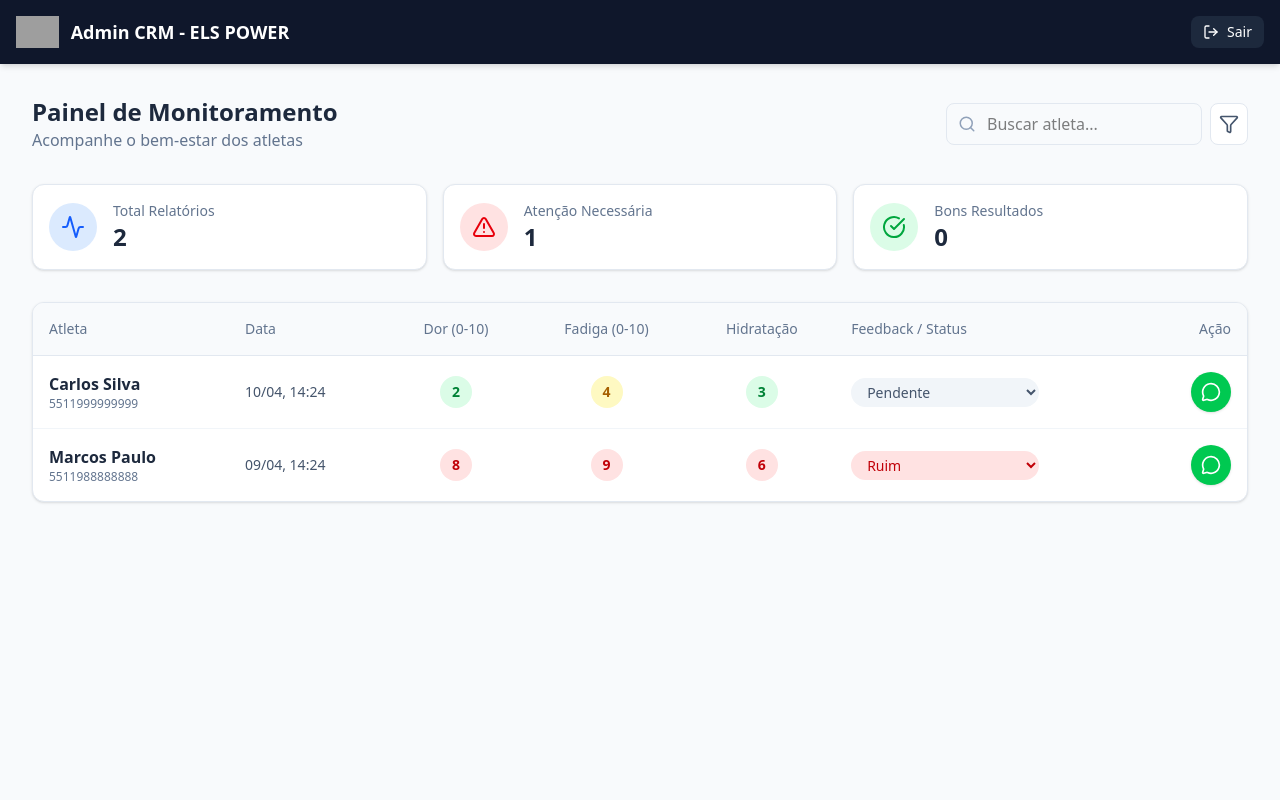
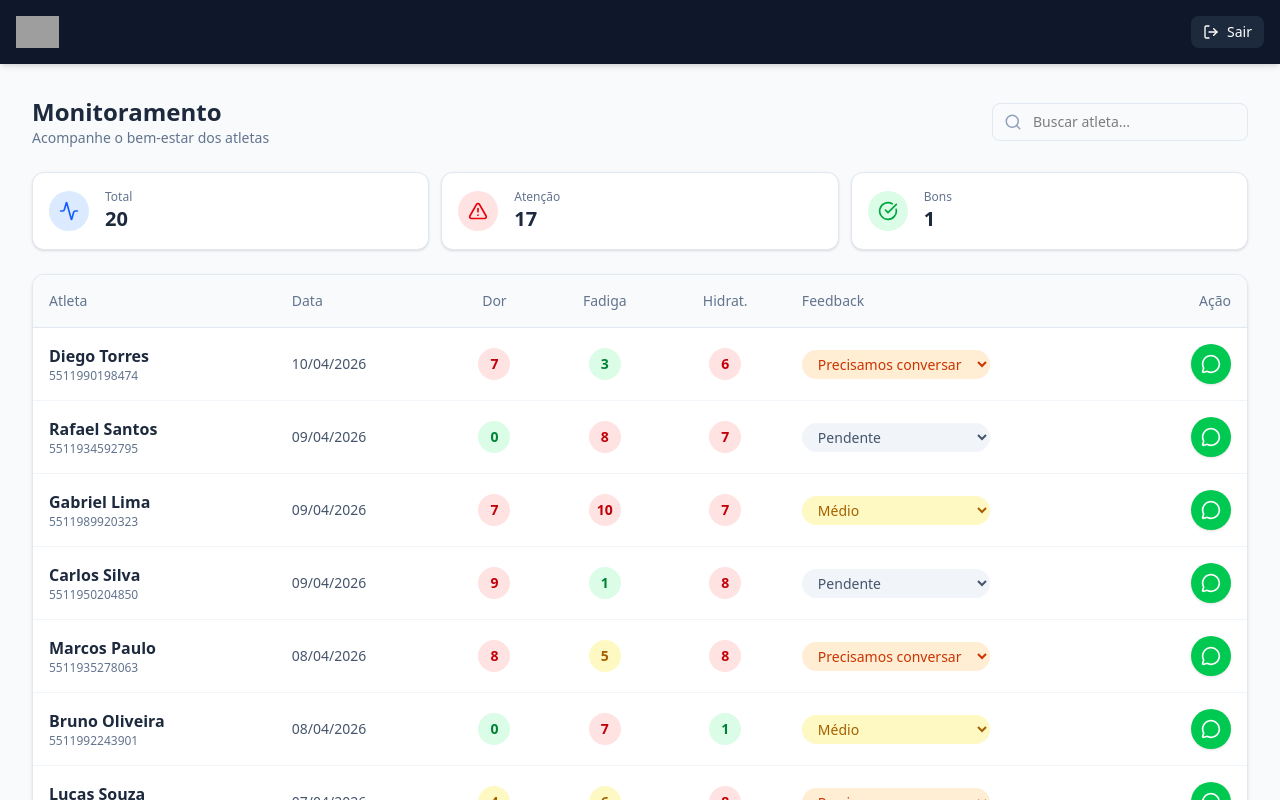
Before and after one commit to horikini/EmanoelSite, a React (Vite) app: page /admin in a window 1280 px wide. Shown: the top 800 px of the page. Built offline with nearby package versions, Linux system fonts and the light colour scheme; sample sign-in values are in the browser's storage; grey boxes are pictures that could not be loaded.

Commit message:
feat: Update app title, favicon, and landing page visuals
Refactors the landing page to include a dynamic speed lines visual effect and updates the application's title and favicon for better branding. Also, enhances the admin dashboard by generating more comprehensive mock data for initial loading.

```diff
--- a/src/pages/AdminDashboard.tsx
+++ b/src/pages/AdminDashboard.tsx
@@ -35,14 +35,21 @@ export default function AdminDashboard() {
 
     // Load mock data
     const saved = localStorage.getItem('els_records');
-    if (saved) {
+    if (saved && JSON.parse(saved).length >= 20) {
       setRecords(JSON.parse(saved));
     } else {
-      // Initial mock data if empty
-      const initial: Record[] = [
-        { id: 1, date: new Date().toISOString(), user: 'Carlos Silva', phone: '5511999999999', pain: 2, fatigue: 4, hydration: '3', status: 'Pendente' },
-        { id: 2, date: new Date(Date.now() - 86400000).toISOString(), user: 'Marcos Paulo', phone: '5511988888888', pain: 8, fatigue: 9, hydration: '6', status: 'Ruim' },
-      ];
+      // Generate 20 mock records
+      const names = ['Carlos Silva', 'Marcos Paulo', 'João Atleta', 'Lucas Souza', 'Gabriel Lima', 'Rafael Santos', 'Bruno Oliveira', 'Thiago Costa', 'Felipe Rocha', 'André Mendes', 'Mateus Alvez', 'Vitor Hugo', 'Daniel Cruz', 'Igor Ferreira', 'Gustavo Lima', 'Rodrigo Melo', 'Samuel Paz', 'Diego Torres', 'Renan Silva', 'Alexandre Pato'];
+      const initial: Record[] = names.map((name, index) => ({
+        id: index + 1,
+        date: new Date(Date.now() - Math.random() * 1000000000).toISOString(),
+        user: name,
+        phone: '55119' + Math.floor(10000000 + Math.random() * 90000000),
+        pain: Math.floor(Math.random() * 11),
+        fatigue: Math.floor(Math.random() * 11),
+        hydration: String(Math.floor(1 + Math.random() * 8)),
+        status: index % 5 === 0 ? 'Pendente' : STATUS_OPTIONS[Math.floor(Math.random() * STATUS_OPTIONS.length)].label
+      }));
       setRecords(initial);
       localStorage.setItem('els_records', JSON.stringify(initial));
     }
@@ -66,7 +73,7 @@ export default function AdminDashboard() {
 
   const filteredRecords = records.filter(r =>
     r.user.toLowerCase().includes(searchTerm.toLowerCase())
-  );
+  ).sort((a, b) => new Date(b.date).getTime() - new Date(a.date).getTime());
 
   return (
     <div className="min-h-screen bg-slate-50 font-sans">
@@ -74,35 +81,33 @@ export default function AdminDashboard() {
       <header className="bg-slate-900 text-white p-4 sticky top-0 z-20 shadow-md flex justify-between items-center">
         <div className="flex items-center gap-3">
           <img
-            src="/logo.png"
+            src="/logo.jpeg"
             alt="Logo"
             className="h-8 w-auto object-contain"
             onError={(e) => {
               const target = e.currentTarget;
-              if (target.src.endsWith('.png')) {
-                target.src = '/logo.jpg';
-              } else if (target.src.endsWith('.jpg')) {
-                target.src = '/logo.jpeg';
-              } else {
+              if (target.src.endsWith('.jpeg')) target.src = '/logo.jpg';
+              else if (target.src.endsWith('.jpg')) target.src = '/logo.png';
+              else {
                 target.style.display = 'none';
                 document.getElementById('fallback-admin-logo')!.style.display = 'flex';
               }
             }}
           />
-          <div id="fallback-admin-logo" className="hidden w-8 h-8 bg-orange-500 rounded-md items-center justify-center font-bold italic">EP</div>
-          <h1 className="font-bold text-lg hidden sm:block">Admin CRM - ELS POWER</h1>
+          <div id="fallback-admin-logo" className="hidden w-8 h-8 bg-orange-500 rounded-md items-center justify-center font-bold italic">⚽</div>
+          <h1 className="font-bold text-lg hidden xs:block">Admin CRM</h1>
         </div>
         <button onClick={handleLogout} className="flex items-center gap-2 px-3 py-1.5 bg-slate-800 rounded-lg text-sm hover:bg-slate-700 transition">
           <LogOut size={16} />
-          <span>Sair</span>
+          <span className="hidden sm:inline">Sair</span>
         </button>
       </header>
 
-      <main className="p-4 md:p-8 max-w-7xl mx-auto">
-        <div className="flex flex-col md:flex-row justify-between items-start md:items-center mb-8 gap-4">
+      <main className="p-3 md:p-8 max-w-7xl mx-auto">
+        <div className="flex flex-col md:flex-row justify-between items-start md:items-center mb-6 gap-4">
           <div>
-            <h2 className="text-2xl font-bold text-slate-800">Painel de Monitoramento</h2>
-            <p className="text-slate-500">Acompanhe o bem-estar dos atletas</p>
+            <h2 className="text-xl md:text-2xl font-bold text-slate-800">Monitoramento</h2>
+            <p className="text-slate-500 text-sm">Acompanhe o bem-estar dos atletas</p>
           </div>
 
           <div className="flex w-full md:w-auto gap-2">
@@ -113,61 +118,106 @@ export default function AdminDashboard() {
                 placeholder="Buscar atleta..."
                 value={searchTerm}
                 onChange={(e) => setSearchTerm(e.target.value)}
-                className="w-full pl-10 pr-4 py-2 rounded-lg border border-slate-200 focus:border-orange-500 focus:ring-1 focus:ring-orange-500 outline-none"
+                className="w-full pl-10 pr-4 py-2 rounded-lg border border-slate-200 focus:border-orange-500 focus:ring-1 focus:ring-orange-500 outline-none text-sm"
               />
             </div>
-            <button className="p-2 border border-slate-200 rounded-lg bg-white text-slate-600 hover:bg-slate-50">
-              <Filter size={20} />
-            </button>
           </div>
         </div>
 
-        <div className="grid grid-cols-1 md:grid-cols-3 gap-4 mb-8">
+        <div className="grid grid-cols-1 sm:grid-cols-3 gap-3 mb-6">
           <div className="bg-white p-4 rounded-xl border border-slate-200 shadow-sm flex items-center gap-4">
-            <div className="w-12 h-12 bg-blue-100 text-blue-600 rounded-full flex items-center justify-center">
-              <Activity size={24} />
+            <div className="w-10 h-10 bg-blue-100 text-blue-600 rounded-full flex items-center justify-center shrink-0">
+              <Activity size={20} />
             </div>
             <div>
-              <p className="text-sm text-slate-500 font-medium">Total Relatórios</p>
-              <p className="text-2xl font-bold text-slate-800">{records.length}</p>
+              <p className="text-xs text-slate-500 font-medium">Total</p>
+              <p className="text-xl font-bold text-slate-800">{records.length}</p>
             </div>
           </div>
           <div className="bg-white p-4 rounded-xl border border-slate-200 shadow-sm flex items-center gap-4">
-            <div className="w-12 h-12 bg-red-100 text-red-600 rounded-full flex items-center justify-center">
-              <AlertTriangle size={24} />
+            <div className="w-10 h-10 bg-red-100 text-red-600 rounded-full flex items-center justify-center shrink-0">
+              <AlertTriangle size={20} />
             </div>
             <div>
-              <p className="text-sm text-slate-500 font-medium">Atenção Necessária</p>
-              <p className="text-2xl font-bold text-slate-800">
+              <p className="text-xs text-slate-500 font-medium">Atenção</p>
+              <p className="text-xl font-bold text-slate-800">
                 {records.filter(r => r.pain >= 7 || r.fatigue >= 7 || parseInt(r.hydration) >= 6).length}
               </p>
             </div>
           </div>
           <div className="bg-white p-4 rounded-xl border border-slate-200 shadow-sm flex items-center gap-4">
-            <div className="w-12 h-12 bg-green-100 text-green-600 rounded-full flex items-center justify-center">
-              <CheckCircle size={24} />
+            <div className="w-10 h-10 bg-green-100 text-green-600 rounded-full flex items-center justify-center shrink-0">
+              <CheckCircle size={20} />
             </div>
             <div>
-              <p className="text-sm text-slate-500 font-medium">Bons Resultados</p>
-              <p className="text-2xl font-bold text-slate-800">
+              <p className="text-xs text-slate-500 font-medium">Bons</p>
+              <p className="text-xl font-bold text-slate-800">
                 {records.filter(r => r.status === 'Bom' || r.status === 'Continue assim').length}
               </p>
             </div>
           </div>
         </div>
 
-        {/* Desktop Table / Mobile Cards */}
-        <div className="bg-white rounded-xl shadow-sm border border-slate-200 overflow-hidden">
+        {/* Mobile View: Cards | Desktop View: Table */}
+        <div className="md:hidden space-y-3">
+          {filteredRecords.map((record) => (
+            <div key={record.id} className="bg-white p-4 rounded-xl border border-slate-200 shadow-sm space-y-3">
+              <div className="flex justify-between items-start">
+                <div>
+                  <p className="font-bold text-slate-800">{record.user}</p>
+                  <p className="text-xs text-slate-500">{new Date(record.date).toLocaleDateString('pt-BR')}</p>
+                </div>
+                <button
+                  onClick={() => openWhatsApp(record.phone, record.user)}
+                  className="w-8 h-8 bg-green-500 text-white rounded-full flex items-center justify-center"
+                >
+                  <MessageCircle size={16} />
+                </button>
+              </div>
+
+              <div className="flex gap-4 text-center">
+                <div className="flex-1">
+                  <p className="text-[10px] text-slate-400 uppercase font-bold">Dor</p>
+                  <p className={`font-bold ${record.pain >= 7 ? 'text-red-500' : 'text-slate-700'}`}>{record.pain}</p>
+                </div>
+                <div className="flex-1 border-x border-slate-100">
+                  <p className="text-[10px] text-slate-400 uppercase font-bold">Fadiga</p>
+                  <p className={`font-bold ${record.fatigue >= 7 ? 'text-red-500' : 'text-slate-700'}`}>{record.fatigue}</p>
+                </div>
+                <div className="flex-1">
+                  <p className="text-[10px] text-slate-400 uppercase font-bold">Hidrat.</p>
+                  <p className={`font-bold ${parseInt(record.hydration) >= 6 ? 'text-red-500' : 'text-slate-700'}`}>{record.hydration}</p>
+                </div>
+              </div>
+
+              <div className="pt-2">
+                <select
+                  value={record.status}
+                  onChange={(e) => updateStatus(record.id, e.target.value)}
+                  className={`w-full text-xs rounded-lg px-3 py-2 font-bold border-none outline-none cursor-pointer ${
+                    STATUS_OPTIONS.find(o => o.label === record.status)?.color || 'bg-slate-100 text-slate-600'
+                  }`}
+                >
+                  {STATUS_OPTIONS.map(opt => (
+                    <option key={opt.label} value={opt.label}>{opt.label}</option>
+                  ))}
+                </select>
+              </div>
+            </div>
+          ))}
+        </div>
+
+        <div className="hidden md:block bg-white rounded-xl shadow-sm border border-slate-200 overflow-hidden">
           <div className="overflow-x-auto">
             <table className="w-full text-left border-collapse">
               <thead>
                 <tr className="bg-slate-50 border-b border-slate-200 text-sm text-slate-500">
                   <th className="p-4 font-medium">Atleta</th>
                   <th className="p-4 font-medium">Data</th>
-                  <th className="p-4 font-medium text-center">Dor (0-10)</th>
-                  <th className="p-4 font-medium text-center">Fadiga (0-10)</th>
-                  <th className="p-4 font-medium text-center">Hidratação</th>
-                  <th className="p-4 font-medium">Feedback / Status</th>
+                  <th className="p-4 font-medium text-center">Dor</th>
+                  <th className="p-4 font-medium text-center">Fadiga</th>
+                  <th className="p-4 font-medium text-center">Hidrat.</th>
+                  <th className="p-4 font-medium">Feedback</th>
                   <th className="p-4 font-medium text-right">Ação</th>
                 </tr>
               </thead>
@@ -179,7 +229,7 @@ export default function AdminDashboard() {
                       <p className="text-xs text-slate-500">{record.phone}</p>
                     </td>
                     <td className="p-4 text-sm text-slate-600">
-                      {new Date(record.date).toLocaleDateString('pt-BR', { day: '2-digit', month: '2-digit', hour: '2-digit', minute: '2-digit' })}
+                      {new Date(record.date).toLocaleDateString('pt-BR')}
                     </td>
                     <td className="p-4 text-center">
                       <span className={`inline-flex w-8 h-8 items-center justify-center rounded-full font-bold text-sm ${
@@ -225,20 +275,12 @@ export default function AdminDashboard() {
                       <button
                         onClick={() => openWhatsApp(record.phone, record.user)}
                         className="inline-flex items-center justify-center w-10 h-10 bg-green-500 text-white rounded-full hover:bg-green-600 transition shadow-sm"
-                        title="Enviar WhatsApp"
                       >
                         <MessageCircle size={20} />
                       </button>
                     </td>
                   </tr>
                 ))}
-                {filteredRecords.length === 0 && (
-                  <tr>
-                    <td colSpan={7} className="p-8 text-center text-slate-500">
-                      Nenhum registro encontrado.
-                    </td>
-                  </tr>
-                )}
               </tbody>
             </table>
           </div>
--- a/src/pages/Landing.tsx
+++ b/src/pages/Landing.tsx
@@ -4,20 +4,42 @@ import { ChevronRight, Zap, Trophy, Dumbbell, Target, HeartPulse, LineChart, Ute
 
 export default function Landing() {
   return (
-    <div className="min-h-screen bg-slate-950 text-white font-sans overflow-x-hidden">
+    <div className="min-h-screen bg-slate-950 text-white font-sans overflow-x-hidden relative">
+      {/* Global Speed Lines Effect */}
+      <div className="fixed inset-0 z-0 pointer-events-none opacity-10 overflow-hidden">
+        {[...Array(12)].map((_, i) => (
+          <motion.div
+            key={i}
+            className="absolute h-[300%] w-[1px] bg-gradient-to-b from-transparent via-white to-transparent"
+            style={{
+              left: `${5 + i * 8}%`,
+              top: '-100%',
+              opacity: 0.1 + Math.random() * 0.3
+            }}
+            animate={{ y: ['0%', '100%'] }}
+            transition={{
+              duration: 0.5 + Math.random() * 1.5,
+              repeat: Infinity,
+              ease: 'linear',
+              delay: Math.random() * 2,
+            }}
+          />
+        ))}
+      </div>
+
       {/* Header */}
       <header className="absolute top-0 left-0 right-0 z-50 p-4 md:px-8 flex justify-between items-center bg-gradient-to-b from-slate-950/80 to-transparent">
         <div className="flex items-center gap-2">
           <img
-            src="/logo.png"
+            src="/logo.jpeg"
             alt="ELS POWER Logo"
             className="h-16 w-auto object-contain drop-shadow-lg"
             onError={(e) => {
               const target = e.currentTarget;
-              if (target.src.endsWith('.png')) {
+              if (target.src.endsWith('.jpeg')) {
                 target.src = '/logo.jpg';
               } else if (target.src.endsWith('.jpg')) {
-                target.src = '/logo.jpeg';
+                target.src = '/logo.png';
               } else {
                 target.style.display = 'none';
                 document.getElementById('fallback-logo')!.style.display = 'flex';
@@ -26,7 +48,7 @@ export default function Landing() {
           />
           <div id="fallback-logo" className="hidden items-center gap-2">
             <div className="w-12 h-12 bg-gradient-to-br from-orange-500 to-orange-700 rounded-xl flex items-center justify-center font-black text-2xl italic shadow-lg shadow-orange-500/20">
-              EP
+              ⚽
             </div>
             <span className="font-black text-2xl tracking-tighter italic text-transparent bg-clip-text bg-gradient-to-r from-white to-slate-300">ELS POWER</span>
           </div>
```
Also changed, not shown: index.html (+2 -1 lines).
